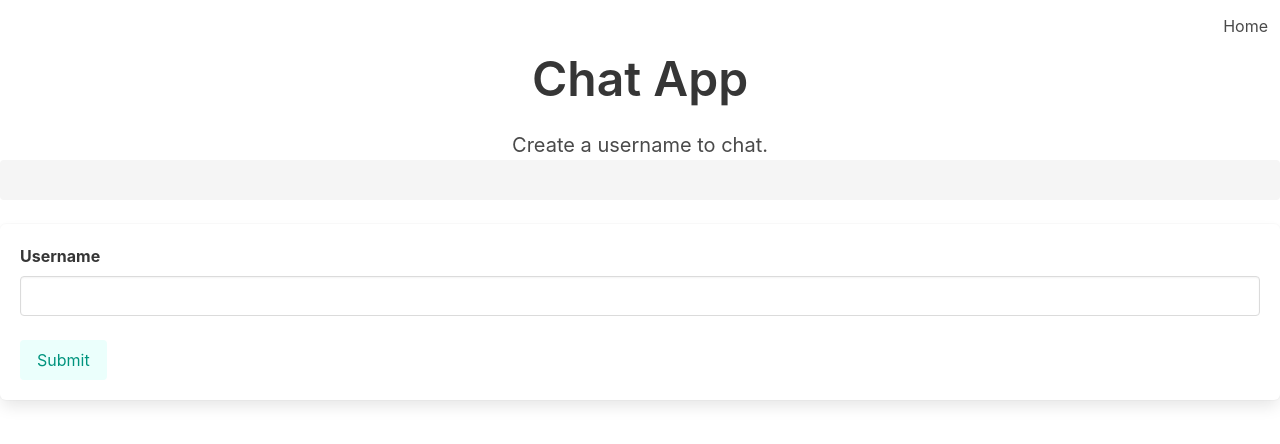
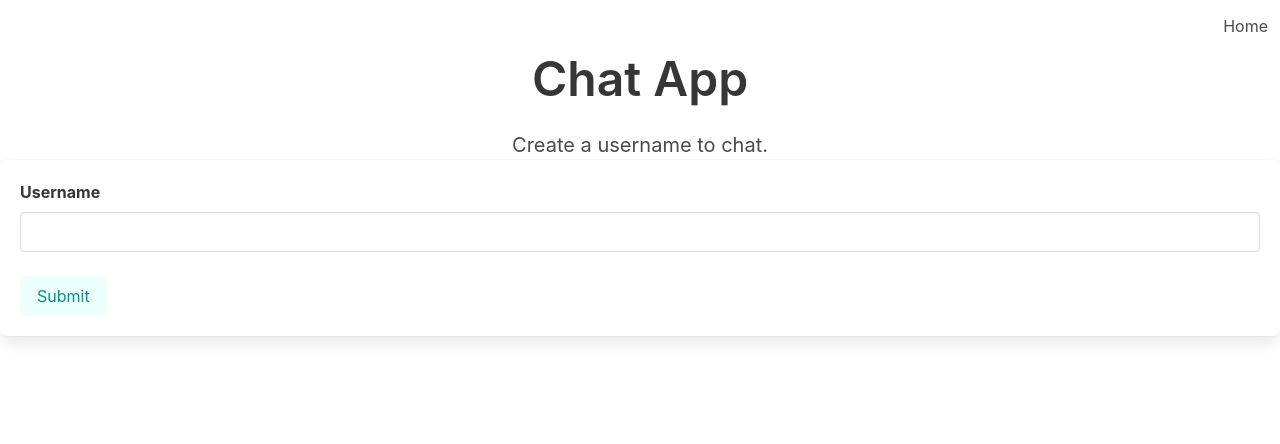
Before and after one commit to timamero/react-nodejs-video-chat, a React (Create React App) app in the folder frontend/: page / in a window 1280 px wide. Shown: the top 444 px of the page. Built offline with nearby package versions, Linux system fonts and the light colour scheme; no server answers.

Commit message:
render notification only when isActive is true

```diff
--- a/frontend/src/pages/Home.tsx
+++ b/frontend/src/pages/Home.tsx
@@ -8,9 +8,11 @@ import Notification from '../components/Notification';
 
 const Home = () => {
   const username = useAppSelector(state => state.user.username)
+  const notifiactionActive = useAppSelector(state => state.notification.isActive)
+
   return (
     <Layout>
-      <Notification/>
+      {notifiactionActive && <Notification/>}
       {!username
        ?
         <NewUserForm />
```
